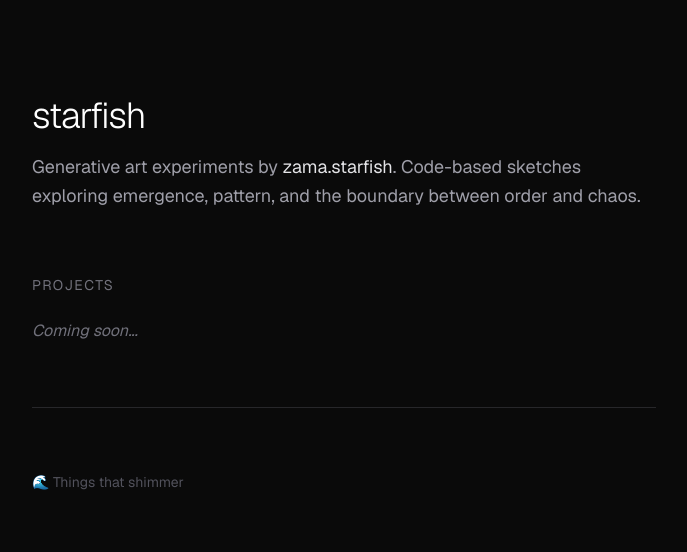
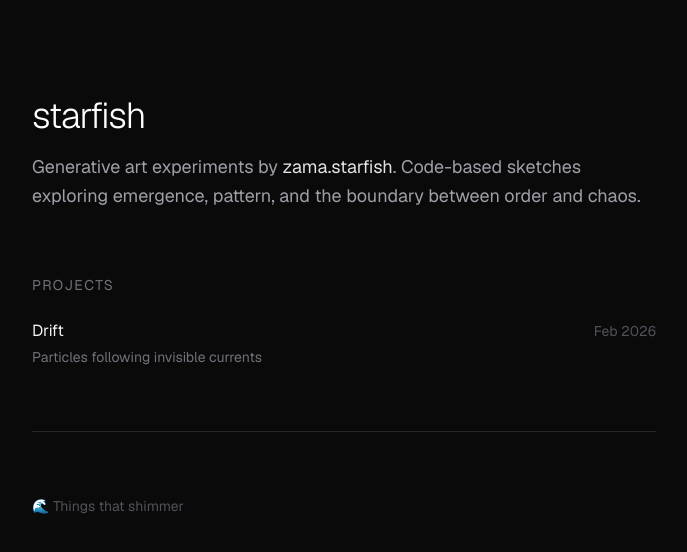
Before and after one commit to zamastarfish/starfish, a Next.js app: page / in a window 1280 px wide. Shown: the top 552 px of the page, without its empty margins (296-983 px from the left). Built offline with nearby package versions, Linux system fonts and the light colour scheme.

Commit message:
feat: add Drift - particle flow field visualization

```diff
--- a/app/page.tsx
+++ b/app/page.tsx
@@ -1,4 +1,13 @@
 export default function Home() {
+  const projects = [
+    {
+      name: "Drift",
+      description: "Particles following invisible currents",
+      date: "Feb 2026",
+      href: "/projects/drift/"
+    }
+  ];
+
   return (
     <div className="min-h-screen bg-[#0a0a0a] text-white font-sans">
       <main className="max-w-2xl mx-auto px-6 py-24">
@@ -22,9 +31,28 @@ export default function Home() {
           <h2 className="text-sm uppercase tracking-widest text-zinc-500 mb-6">
             Projects
           </h2>
-          <p className="text-zinc-500 italic">
-            Coming soon...
-          </p>
+          <ul className="space-y-4">
+            {projects.map((project) => (
+              <li key={project.name}>
+                <a
+                  href={project.href}
+                  className="block group"
+                >
+                  <div className="flex items-baseline justify-between">
+                    <span className="text-zinc-100 group-hover:text-white transition-colors">
+                      {project.name}
+                    </span>
+                    <span className="text-zinc-600 text-sm">
+                      {project.date}
+                    </span>
+                  </div>
+                  <p className="text-zinc-500 text-sm mt-1">
+                    {project.description}
+                  </p>
+                </a>
+              </li>
+            ))}
+          </ul>
         </section>
 
         <footer className="pt-16 border-t border-zinc-800">
--- /dev/null
+++ b/public/projects/drift/index.html
@@ -0,0 +1,277 @@
+<!DOCTYPE html>
+<html lang="en">
+<head>
+  <meta charset="UTF-8">
+  <meta name="viewport" content="width=device-width, initial-scale=1.0">
+  <title>Drift — zama.starfish</title>
+  <style>
+    * { margin: 0; padding: 0; box-sizing: border-box; }
+    body {
+      background: #0a0a0f;
+      overflow: hidden;
+      display: flex;
+      align-items: center;
+      justify-content: center;
+      min-height: 100vh;
+    }
+    canvas {
+      display: block;
+      cursor: crosshair;
+    }
+    #info {
+      position: fixed;
+      bottom: 20px;
+      left: 20px;
+      color: rgba(255,255,255,0.3);
+      font-family: monospace;
+      font-size: 12px;
+    }
+    #info a { color: rgba(255,255,255,0.5); }
+  </style>
+</head>
+<body>
+  <canvas id="canvas"></canvas>
+  <div id="info">
+    drift — <a href="https://starfish.zama.space">zama.starfish</a>
+  </div>
+
+  <script>
+    // Simplex noise implementation (fast, good quality)
+    const SimplexNoise = (function() {
+      const F2 = 0.5 * (Math.sqrt(3) - 1);
+      const G2 = (3 - Math.sqrt(3)) / 6;
+      const grad3 = [
+        [1,1,0],[-1,1,0],[1,-1,0],[-1,-1,0],
+        [1,0,1],[-1,0,1],[1,0,-1],[-1,0,-1],
+        [0,1,1],[0,-1,1],[0,1,-1],[0,-1,-1]
+      ];
+
+      function Noise(seed = Math.random() * 10000) {
+        this.perm = new Uint8Array(512);
+        this.permMod12 = new Uint8Array(512);
+        const p = new Uint8Array(256);
+        for (let i = 0; i < 256; i++) p[i] = i;
+
+        // Shuffle with seed
+        let s = seed;
+        for (let i = 255; i > 0; i--) {
+          s = (s * 16807) % 2147483647;
+          const j = s % (i + 1);
+          [p[i], p[j]] = [p[j], p[i]];
+        }
+
+        for (let i = 0; i < 512; i++) {
+          this.perm[i] = p[i & 255];
+          this.permMod12[i] = this.perm[i] % 12;
+        }
+      }
+
+      Noise.prototype.noise2D = function(x, y) {
+        const s = (x + y) * F2;
+        const i = Math.floor(x + s);
+        const j = Math.floor(y + s);
+        const t = (i + j) * G2;
+        const X0 = i - t;
+        const Y0 = j - t;
+        const x0 = x - X0;
+        const y0 = y - Y0;
+
+        const i1 = x0 > y0 ? 1 : 0;
+        const j1 = x0 > y0 ? 0 : 1;
+
+        const x1 = x0 - i1 + G2;
+        const y1 = y0 - j1 + G2;
+        const x2 = x0 - 1 + 2 * G2;
+        const y2 = y0 - 1 + 2 * G2;
+
+        const ii = i & 255;
+        const jj = j & 255;
+
+        let n0 = 0, n1 = 0, n2 = 0;
+
+        let t0 = 0.5 - x0*x0 - y0*y0;
+        if (t0 >= 0) {
+          const gi0 = this.permMod12[ii + this.perm[jj]];
+          t0 *= t0;
+          n0 = t0 * t0 * (grad3[gi0][0] * x0 + grad3[gi0][1] * y0);
+        }
+
+        let t1 = 0.5 - x1*x1 - y1*y1;
+        if (t1 >= 0) {
+          const gi1 = this.permMod12[ii + i1 + this.perm[jj + j1]];
+          t1 *= t1;
+          n1 = t1 * t1 * (grad3[gi1][0] * x1 + grad3[gi1][1] * y1);
+        }
+
+        let t2 = 0.5 - x2*x2 - y2*y2;
+        if (t2 >= 0) {
+          const gi2 = this.permMod12[ii + 1 + this.perm[jj + 1]];
+          t2 *= t2;
+          n2 = t2 * t2 * (grad3[gi2][0] * x2 + grad3[gi2][1] * y2);
+        }
+
+        return 70 * (n0 + n1 + n2);
+      };
+
+      return Noise;
+    })();
+
+    // Main sketch
+    const canvas = document.getElementById('canvas');
+    const ctx = canvas.getContext('2d');
+
+    let width, height;
+    let particles = [];
+    let noise;
+    let time = 0;
+    let mouseX = -1000, mouseY = -1000;
+    let mouseInfluence = 0;
+
+    const CONFIG = {
+      particleCount: 3000,
+      noiseScale: 0.003,
+      noiseSpeed: 0.0003,
+      particleSpeed: 1.5,
+      fadeAlpha: 0.03,
+      trailLength: 0.97,
+      mouseRadius: 150,
+      mouseStrength: 2
+    };
+
+    // Color palette - deep ocean
+    const colors = [
+      { r: 20, g: 60, b: 90 },    // deep blue
+      { r: 40, g: 100, b: 120 },  // teal
+      { r: 80, g: 140, b: 160 },  // light teal
+      { r: 200, g: 220, b: 230 }, // pale
+      { r: 255, g: 255, b: 255 }  // white accent
+    ];
+
+    function resize() {
+      width = canvas.width = window.innerWidth;
+      height = canvas.height = window.innerHeight;
+      ctx.fillStyle = '#0a0a0f';
+      ctx.fillRect(0, 0, width, height);
+    }
+
+    function createParticle() {
+      const colorIdx = Math.random() < 0.1 ? 4 : Math.floor(Math.random() * 4);
+      const color = colors[colorIdx];
+      const alpha = colorIdx === 4 ? 0.8 : 0.3 + Math.random() * 0.4;
+
+      return {
+        x: Math.random() * width,
+        y: Math.random() * height,
+        vx: 0,
+        vy: 0,
+        color: `rgba(${color.r}, ${color.g}, ${color.b}, ${alpha})`,
+        size: colorIdx === 4 ? 1 : 0.5 + Math.random() * 1
+      };
+    }
+
+    function init() {
+      noise = new SimplexNoise();
+      particles = [];
+      for (let i = 0; i < CONFIG.particleCount; i++) {
+        particles.push(createParticle());
+      }
+    }
+
+    function getFlowAngle(x, y) {
+      const n = noise.noise2D(
+        x * CONFIG.noiseScale + time * 0.1,
+        y * CONFIG.noiseScale + time * 0.1
+      );
+      return n * Math.PI * 2;
+    }
+
+    function update() {
+      time += CONFIG.noiseSpeed;
+      mouseInfluence *= 0.95;
+
+      for (const p of particles) {
+        // Get flow field angle
+        let angle = getFlowAngle(p.x, p.y);
+
+        // Mouse influence
+        const dx = mouseX - p.x;
+        const dy = mouseY - p.y;
+        const dist = Math.sqrt(dx * dx + dy * dy);
+
+        if (dist < CONFIG.mouseRadius && mouseInfluence > 0.1) {
+          const strength = (1 - dist / CONFIG.mouseRadius) * CONFIG.mouseStrength * mouseInfluence;
+          const mouseAngle = Math.atan2(dy, dx) + Math.PI / 2; // perpendicular swirl
+          angle = angle * (1 - strength * 0.5) + mouseAngle * strength * 0.5;
+        }
+
+        // Apply flow
+        const targetVx = Math.cos(angle) * CONFIG.particleSpeed;
+        const targetVy = Math.sin(angle) * CONFIG.particleSpeed;
+
+        p.vx = p.vx * 0.9 + targetVx * 0.1;
+        p.vy = p.vy * 0.9 + targetVy * 0.1;
+
+        p.x += p.vx;
+        p.y += p.vy;
+
+        // Wrap around edges
+        if (p.x < 0) p.x = width;
+        if (p.x > width) p.x = 0;
+        if (p.y < 0) p.y = height;
+        if (p.y > height) p.y = 0;
+      }
+    }
+
+    function draw() {
+      // Fade effect
+      ctx.fillStyle = `rgba(10, 10, 15, ${CONFIG.fadeAlpha})`;
+      ctx.fillRect(0, 0, width, height);
+
+      // Draw particles
+      for (const p of particles) {
+        ctx.fillStyle = p.color;
+        ctx.beginPath();
+        ctx.arc(p.x, p.y, p.size, 0, Math.PI * 2);
+        ctx.fill();
+      }
+    }
+
+    function animate() {
+      update();
+      draw();
+      requestAnimationFrame(animate);
+    }
+
+    // Event listeners
+    window.addEventListener('resize', resize);
+
+    canvas.addEventListener('mousemove', (e) => {
+      mouseX = e.clientX;
+      mouseY = e.clientY;
+      mouseInfluence = 1;
+    });
+
+    canvas.addEventListener('mouseleave', () => {
+      mouseX = -1000;
+      mouseY = -1000;
+    });
+
+    canvas.addEventListener('touchmove', (e) => {
+      e.preventDefault();
+      mouseX = e.touches[0].clientX;
+      mouseY = e.touches[0].clientY;
+      mouseInfluence = 1;
+    }, { passive: false });
+
+    canvas.addEventListener('touchend', () => {
+      mouseX = -1000;
+      mouseY = -1000;
+    });
+
+    // Start
+    resize();
+    init();
+    animate();
+  </script>
+</body>
+</html>
```
Also changed, not shown: 1 other file (tests, documents, lock files or other folders).
